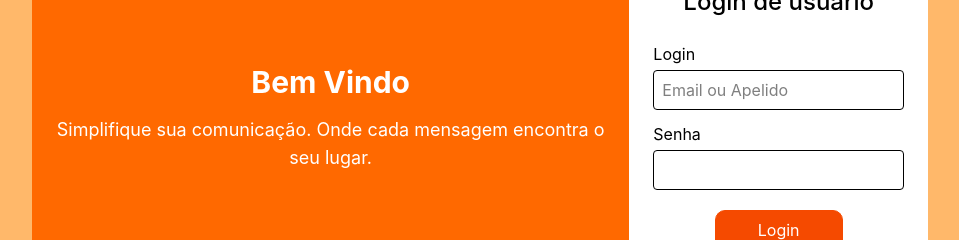
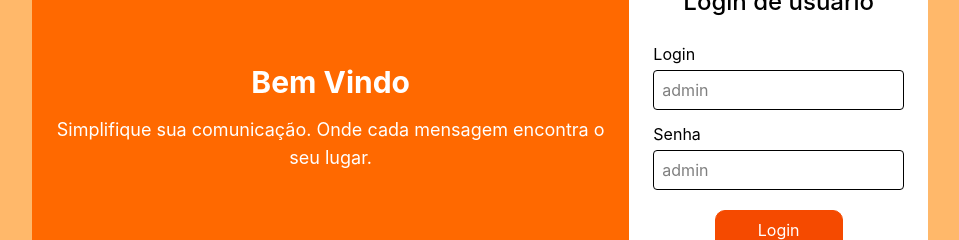
Before and after one commit to RafaelBerger/desafiofrontendjr, a React (Vite) app: page / in a window 1280 px wide. Shown: the part 282-522 px from the top of the page, without its empty margins (160-1119 px from the left). Built offline with nearby package versions, Linux system fonts and the light colour scheme; no server answers.

Commit message:
adicionado placeholder para guiar usuario à testar aplicação

```diff
--- a/src/pages/Login.tsx
+++ b/src/pages/Login.tsx
@@ -51,13 +51,14 @@ function Login({ isDark = false }: LoginProps) {
               <span className="pb-1 text-sm md:text-base">Login</span>
               <input
                 type="text"
-                placeholder="Email ou Apelido"
+                placeholder="admin"
                 className="border rounded-sm pl-2 h-10 w-full"
                 onChange={(e) => setLogin(e.target.value)}
               />
 
               <span className="pb-1 pt-3 text-sm md:text-base">Senha</span>
               <input
+                placeholder="admin"
                 type="password"
                 className="border rounded-sm pl-2 h-10 w-full"
                 onChange={(e) => setPassword(e.target.value)}
```
